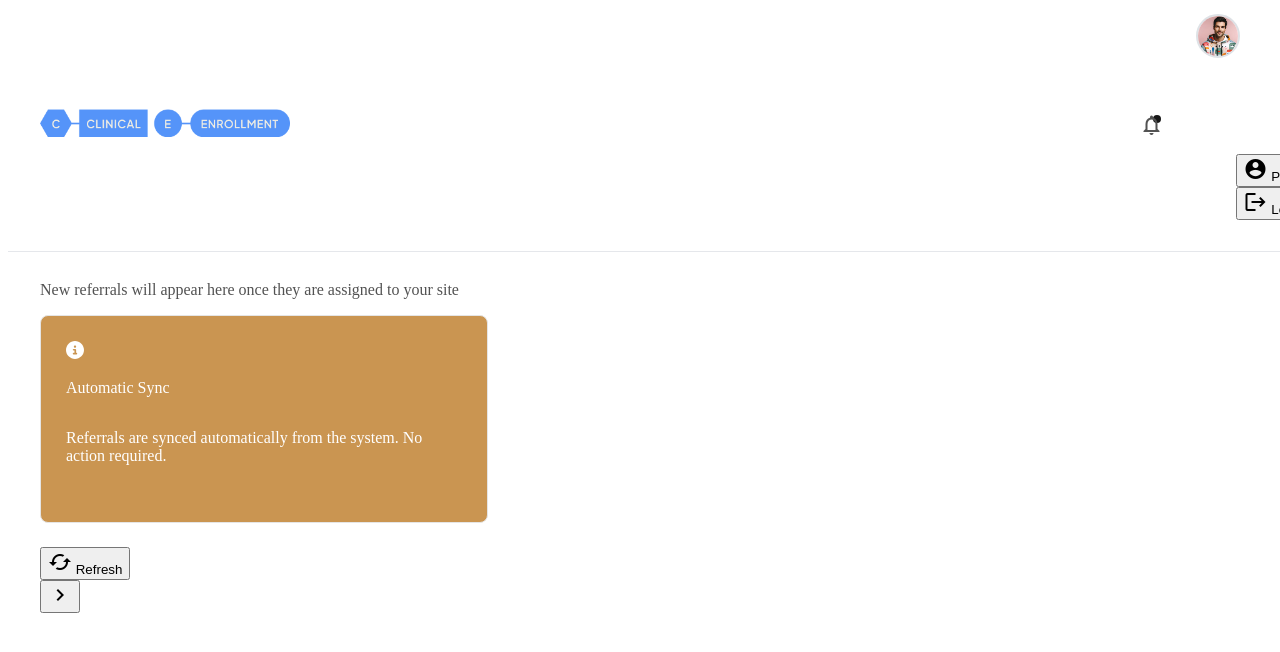
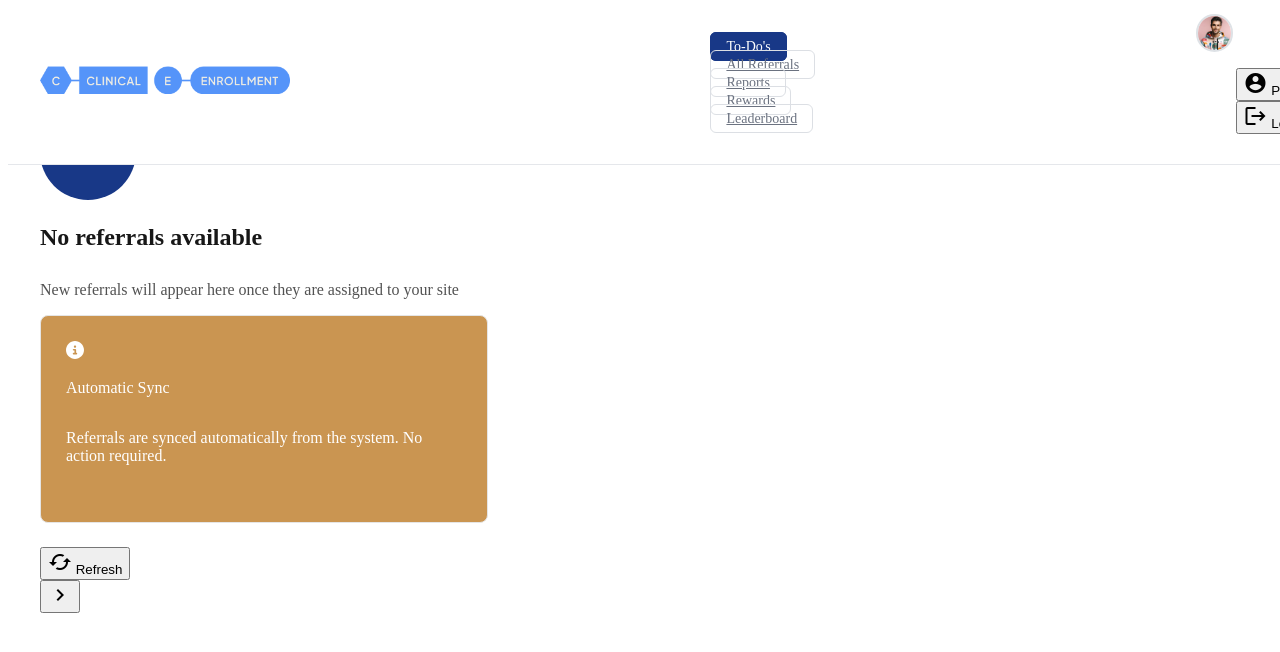
Before and after one commit to thoratprashant/ark-clinical-enrollment, an Angular app: page /dashboard in a window 1280 px wide. Shown: the top 652 px of the page. Built offline with nearby package versions, Linux system fonts and the light colour scheme.

Commit message:
Set the layout

```diff
--- a/package.json
+++ b/package.json
@@ -36,6 +36,7 @@
     "@angular/platform-server": "^21.0.0",
     "@angular/router": "^21.0.0",
     "@angular/ssr": "^21.0.4",
+    "aos": "^2.3.4",
     "bootstrap": "^5.3.8",
     "express": "^5.1.0",
     "rxjs": "~7.8.0",
@@ -45,6 +46,7 @@
     "@angular/build": "^21.0.4",
     "@angular/cli": "^21.0.4",
     "@angular/compiler-cli": "^21.0.0",
+    "@types/aos": "^3.0.8",
     "@types/express": "^5.0.1",
     "@types/node": "^20.17.19",
     "angular-cli-ghpages": "^3.0.2",
--- a/src/app/features/auth/login/login.component.html
+++ b/src/app/features/auth/login/login.component.html
@@ -3,7 +3,7 @@
    <h2 class="fw-medium mb-1 text-secondary">Login</h2>
    <p class="font-16">Access your account to continue</p>
 
-   <form [formGroup]="form" (ngSubmit)="submit()">
+   <form [formGroup]="form" (ngSubmit)="submit()"  data-aos="fade-up" data-aos-duration="500">
      <div class="row">
 
        <!-- Email -->
@@ -65,7 +65,7 @@
 
        <!-- Buttons -->
        <div class="col-12">
-         <div class="d-flex align-items-center button--group" [ngClass]="{ 'disabled': form.invalid }"  routerLink="/admin/change-password">
+         <div class="d-flex align-items-center button--group" [ngClass]="{ 'disabled': form.invalid }"  routerLink="/admin/dashboard">
            <button type="submit" class="btn btn-primary w-100">
              Sign in
            </button>
--- a/src/app/features/auth/login/login.component.ts
+++ b/src/app/features/auth/login/login.component.ts
@@ -6,6 +6,7 @@ import { MatCheckboxModule } from '@angular/material/checkbox';
 import { MatIconModule } from '@angular/material/icon';
 import { Router, RouterLink } from '@angular/router';
 import { FormBuilder, FormGroup, Validators } from '@angular/forms';
+import AOS from 'aos';
 
 @Component({
   selector: 'app-login',
@@ -38,6 +39,13 @@ submit() {
     return;
   }
 }
+ngAfterViewInit(): void {
+	AOS.init({
+	  duration: 1000,
+	  once: true
+	});
+	AOS.refresh();
+}
 
 
 
--- a/src/app/layouts/admin-layout/admin-layout.html
+++ b/src/app/layouts/admin-layout/admin-layout.html
@@ -5,34 +5,36 @@
   </div>
 
   <div class="nav-desktop menus-desktop">
-    <ul class="m-0 p-0 d-flex ">
-        <!-- <li routerLinkActive="active"><a routerLink="/admin/user-managment">User Management</a></li>
-        <li routerLinkActive="active"><a routerLink="/admin/user-managment2">Analytics</a></li>
-        <li><a>Patients</a></li> -->
+    <ul class="m-0 p-0 d-flex gap-2 font-inter">
+        <li class="active"><a>To-Do's</a></li>
+        <!-- <li routerLinkActive="active"><a routerLink="/admin/user-managment">To-Do's</a></li> -->
+        <li routerLinkActive="active"><a routerLink="/admin/user-managment2">All Referrals</a></li>
+        <li routerLinkActive="active"><a routerLink="/admin/user-managment3">Reports</a></li>
+        <li routerLinkActive="active"><a routerLink="/admin/user-managment4">Rewards</a></li>
+        <li routerLinkActive="active"><a routerLink="/admin/user-managment5">Leaderboard</a></li>
     </ul>
   </div>
 
   <!-- Desktop Nav -->
   <nav class="nav-desktop">
-    <div class="notifications position-relative">
+    <!-- <div class="notifications position-relative">
         <button matIconButton aria-label="notification">
             <mat-icon fontSet="material-icons-outlined">notifications</mat-icon>
             <div class="badge-indicator"></div>
         </button>
-
-    </div>
+    </div> -->
 
     <div class="btn-group">
         <div class="dropdown-toggle d-flex align-items-center" data-bs-toggle="dropdown" data-bs-display="static" aria-expanded="false">
-            <div class="user--profile--round me-2">
+            <div class="user--profile--round">
                 <img src="images/users/avatar-1.jpg" alt="user img" class="img-fluid">
             </div>
-            <div class="d-flex flex-column">
+            <!-- <div class="d-flex flex-column">
               <h6 class="font-13 m-0 text-black user--name font-inter">Dr. Sarah Wilson</h6>
               <p class="m-0 font-12 font-inter text-secondary">Site Coordinator</p>
-            </div>
+            </div> -->
         </div>
-        <ul class="dropdown-menu dropdown-menu-lg-end p-0">
+        <ul class="dropdown-menu dropdown-menu-lg-end p-0 font-inter">
             <li>
                 <button class="dropdown-item d-flex align-items-center" type="button" routerLink="/admin/profile">
                     <mat-icon>account_circle</mat-icon>
--- a/src/app/layouts/admin-layout/admin-layout.scss
+++ b/src/app/layouts/admin-layout/admin-layout.scss
@@ -24,23 +24,31 @@
         align-items: center;
         gap: 1.5rem;
 
-        .notifications{
-            .mat-icon{
-                color: #525252;
-            }
-            .badge-indicator{
-                width: 8px;
-                height: 8px;
-                background-color: #171717;
-                border-radius: 20px;
-                position: absolute;
-                right: 11px;
-                top: 10px;
+        .btn-group{
+            .dropdown-toggle{
+                &::after{
+                    content: unset;
+                }
             }
         }
+
+        // .notifications{
+        //     .mat-icon{
+        //         color: #525252;
+        //     }
+        //     .badge-indicator{
+        //         width: 8px;
+        //         height: 8px;
+        //         background-color: #171717;
+        //         border-radius: 20px;
+        //         position: absolute;
+        //         right: 11px;
+        //         top: 10px;
+        //     }
+        // }
         .user--profile--round{
-            width: 2.5rem;
-            height: 2.5rem;
+            width: 2.1rem;
+            height: 2.1rem;
             border-radius: 624.9375rem;
             border: 2px solid #DEE2E6;
             cursor: pointer;
@@ -49,11 +57,11 @@
                 max-height: 100%;
             }
         }
-        .user--name{
-            max-width: 150px;
-            overflow: hidden;
-            text-overflow: ellipsis;
-        }
+        // .user--name{
+        //     max-width: 150px;
+        //     overflow: hidden;
+        //     text-overflow: ellipsis;
+        // }
         &.menus-desktop{
            ul{
             list-style-type: none;
@@ -62,16 +70,17 @@
                     font-size: 14px;
                     font-weight: 500;
                     text-transform: capitalize;
-                    border-radius: 8px;
-                    border: 1px solid transparent;
-                    color: #505050 !important;
+                    border-radius: 6px;
+                    border: 1px solid #DCDFE4;
+                    color: #6B7280;
                     background-color: transparent;
-                    padding: 9px 18px;
+                    padding: 6px 15px;
                 }
                 &.active{
                     a{
-                        background-color: #EDF4FF;
-                        color: #0032a0 !important;
+                        border-color: #183887;
+                        background-color: #183887;
+                        color: #fff;
                     }
                 }
             }
@@ -86,6 +95,9 @@
         background: none;
         border: none;
         color: white;
+        color: #214192 !important;
+        border: 1px solid #214192 !important;
+        border-radius: 6px;
     }
 }
 
@@ -112,11 +124,12 @@
     nav {
         display: flex;
         flex-direction: column;
+        padding-top: 34px;
         a{
-            padding: 10px 15px;
-            font-size: 14px;
+            padding: 7px 15px;
+            font-size: 12px;
             border-bottom: 1px solid #e6e2e2;
-            color: #cbd5f5;
+            color: #000;
         }
     }
 }
@@ -140,16 +153,32 @@
   .nav-desktop {
     display: none !important;
   }
-  .menu-btn {
-        display: block !important;
-        color: #214192 !important;
-        border: 1px solid #214192 !important;
-        border-radius: 6px;
-  }
   .topbar{
     padding: 0.6rem 1rem!important;
+        .menu-btn {
+            display: block;
+        }
   }
   .content{
     padding: 4.75rem 1rem 1rem ;
   }
 }
+
+@media screen and (orientation:landscape) and (max-width: 850px){
+    .topbar{
+        padding: 0.6rem 1rem!important;
+            .menu-btn {
+                display: block;
+            }
+            .nav-desktop{
+                display: none;
+            }
+
+    }
+}
+@media (min-width: 768px) and (max-width: 1024px) and (orientation: portrait) {
+  /* iPad portrait styles */
+}
+@media (min-width: 768px) and (max-width: 1024px) and (orientation: landscape) {
+  /* iPad landscape styles */
+}
--- a/src/styles/base/_global.scss
+++ b/src/styles/base/_global.scss
@@ -10,7 +10,7 @@ html, body {
 a {
   text-decoration: none !important;
   cursor: pointer;
-  color: v.$primary !important;
+  color: v.$primary ;
 }
 
 $font-family-base: 'mono-light', sans-serif;
@@ -22,7 +22,6 @@ body{
   .font-mono-light{font-family: v.$font-family-base !important; }
   .font-plus-jakarta{font-family: v.$font-plus-jakarta !important; }
   .font-inter{font-family: v.$font-inter !important; }
-
 
   .text-primary { color: v.$primary !important; }
   .text-secondary{ color: v.$secondary !important;}
```
Also changed, not shown: angular.json (+3 -2 lines), 1 other file (tests, documents, lock files or other folders).
